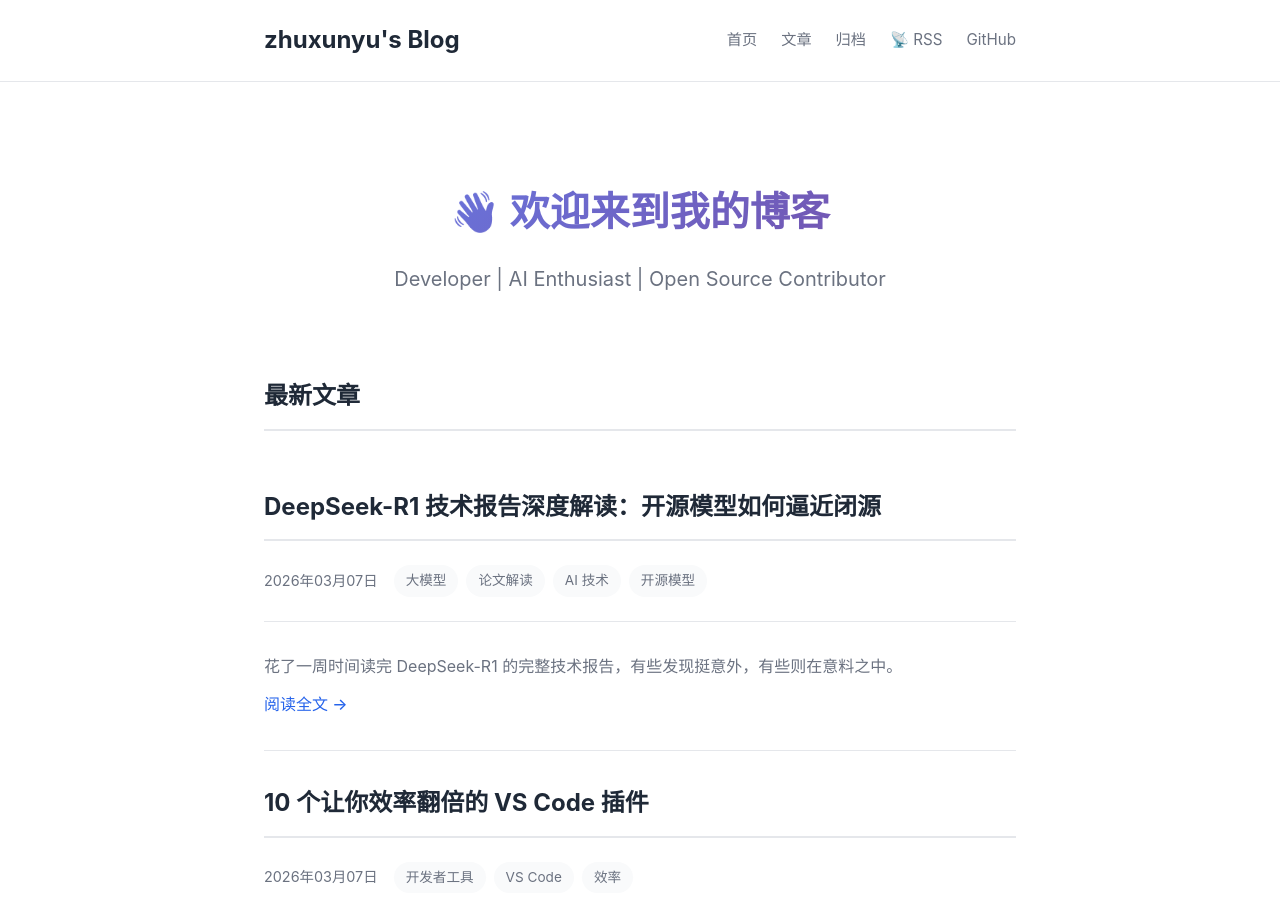
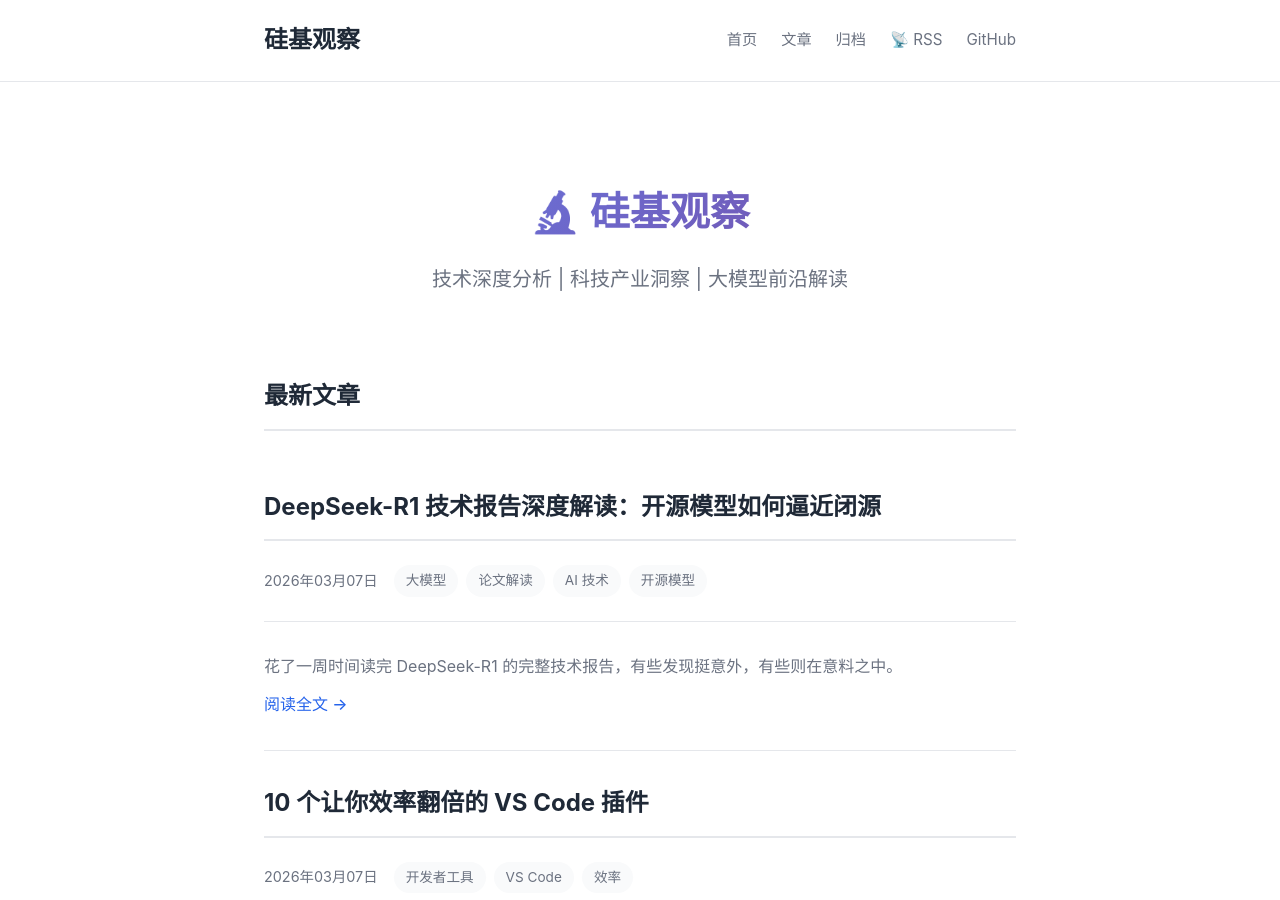
Before and after one commit to zhuxunyu/zhuxunyu.github.io, a Jekyll site: the page built from index.html, in a window 1280 px wide and 900 px high. Built offline with Jekyll 4.4.1, drawn with Linux system fonts in a browser that asks for light colours; comment, search, counter and statistics services are not loaded; some of the changed text lies outside the part shown.

Commit message:
feat: 博客更名为「硅基观察」
- 更新博客名称和描述
- 更新首页标题
- 更新 README 和页脚
- 新名字更有科技感，符合内容定位

```diff
--- a/_config.yml
+++ b/_config.yml
@@ -1,6 +1,6 @@
 # 博客配置
-title: zhuxunyu's Blog
-description: Developer | AI Enthusiast | Open Source Contributor
+title: 硅基观察
+description: 技术深度分析 | 科技产业洞察 | 大模型前沿解读
 url: "https://zhuxunyu.github.io"
 baseurl: ""
 
--- a/_layouts/default.html
+++ b/_layouts/default.html
@@ -30,7 +30,7 @@
 
   <footer class="site-footer">
     <div class="container">
-      <p>&copy; {{ site.time | date: '%Y' }} {{ site.title }}. Powered by GitHub Pages</p>
+      <p>&copy; {{ site.time | date: '%Y' }} 硅基观察。Built with Jekyll on GitHub Pages</p>
       <p>
         <span id="busuanzi_container_site_pv">
           本站总访问量 <span id="busuanzi_value_site_pv"></span> 次
--- a/index.html
+++ b/index.html
@@ -3,7 +3,7 @@ layout: default
 ---
 <div class="home">
   <section class="hero">
-    <h1>👋 欢迎来到我的博客</h1>
+    <h1>🔬 硅基观察</h1>
     <p class="hero-subtitle">{{ site.description }}</p>
   </section>
 
```
Also changed, not shown: README.md.
